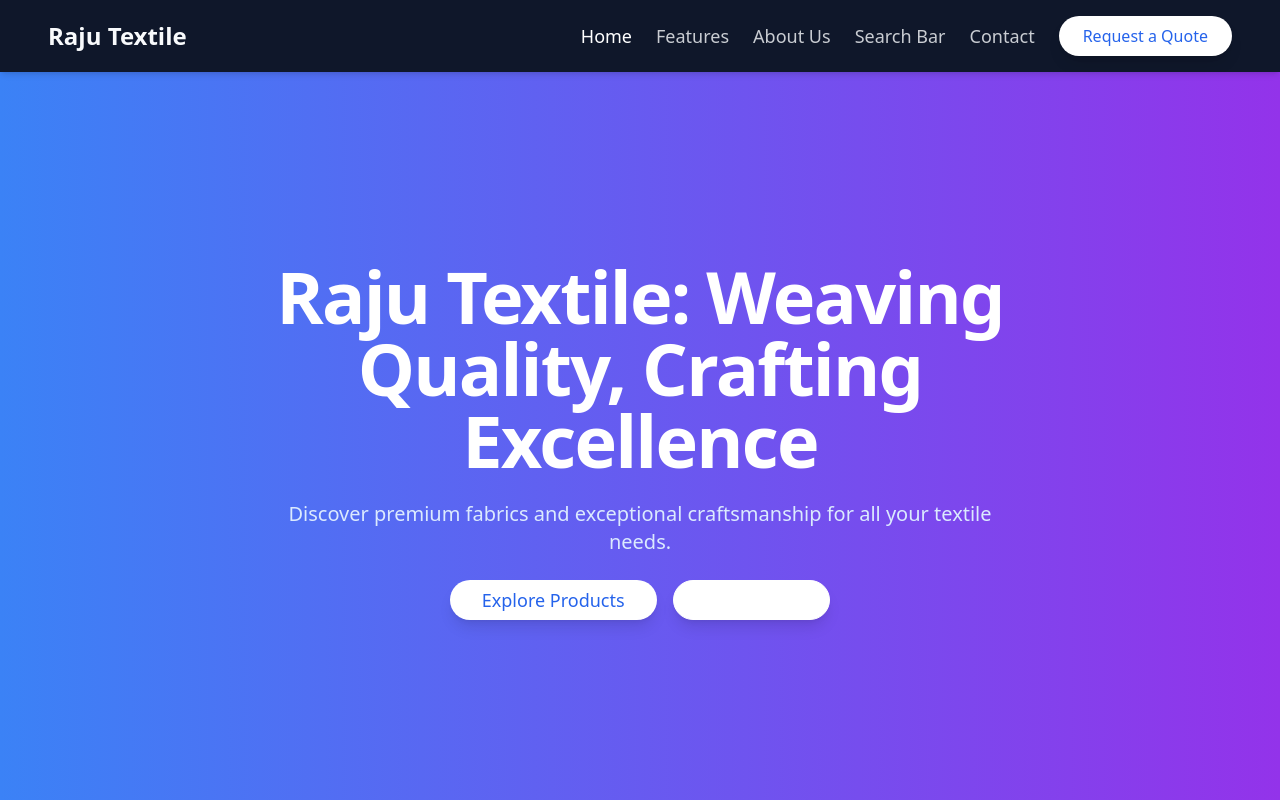
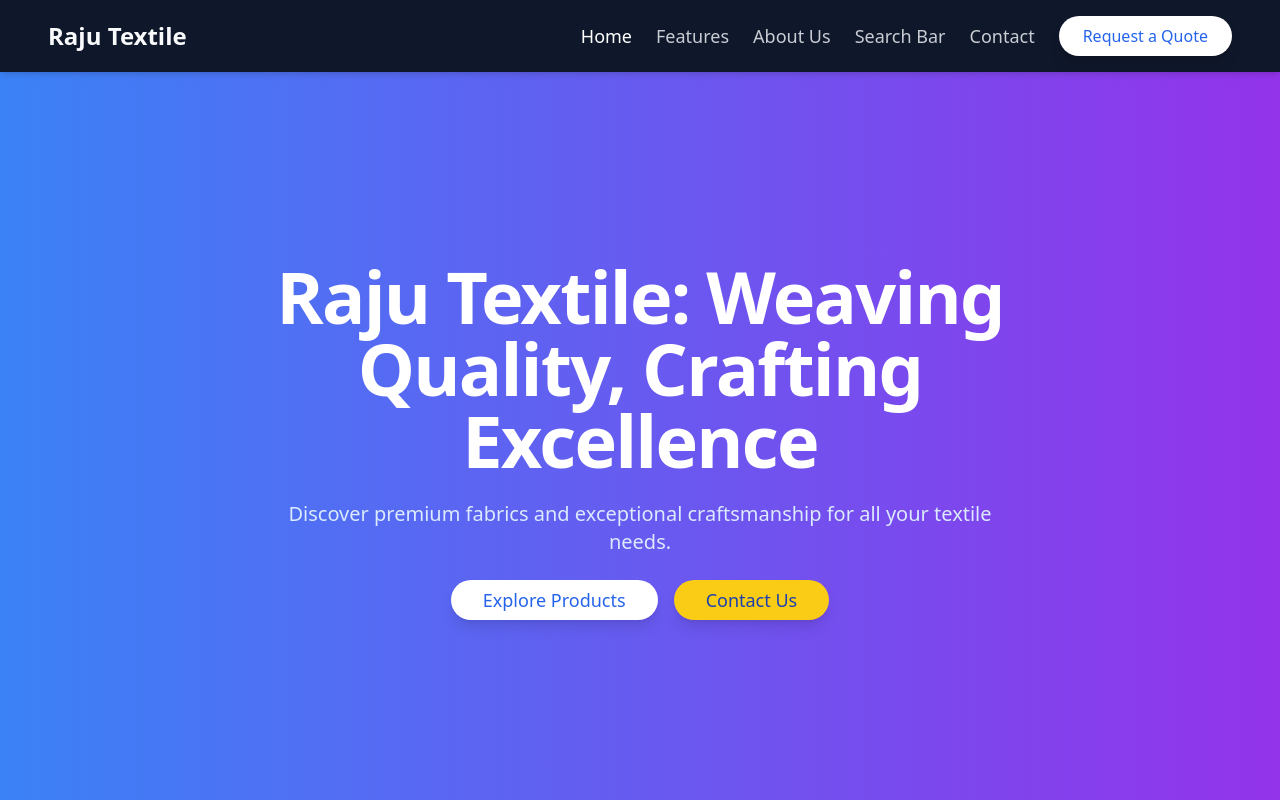
Before and after one commit to supri129/raju-textile, a React (Vite) app: page / in a window 1280 px wide. Shown: the top 800 px of the page. Built offline with nearby package versions, Linux system fonts and the light colour scheme.

Commit message:
[dyad] Updated 'Contact Us' button color in Hero Section - wrote 1 file(s)

```diff
--- a/src/components/HeroSection.tsx
+++ b/src/components/HeroSection.tsx
@@ -18,7 +18,7 @@ const HeroSection = () => {
             <Button className="bg-white text-blue-600 hover:bg-gray-100 px-8 py-3 text-lg rounded-full shadow-lg transition-all duration-300 ease-in-out transform hover:scale-105">
               Explore Products
             </Button>
-            <Button variant="outline" className="border-white text-white hover:bg-white hover:text-blue-600 px-8 py-3 text-lg rounded-full shadow-lg transition-all duration-300 ease-in-out transform hover:scale-105">
+            <Button className="bg-yellow-400 text-blue-800 hover:bg-yellow-300 px-8 py-3 text-lg rounded-full shadow-lg transition-all duration-300 ease-in-out transform hover:scale-105">
               Contact Us
             </Button>
           </div>
```
